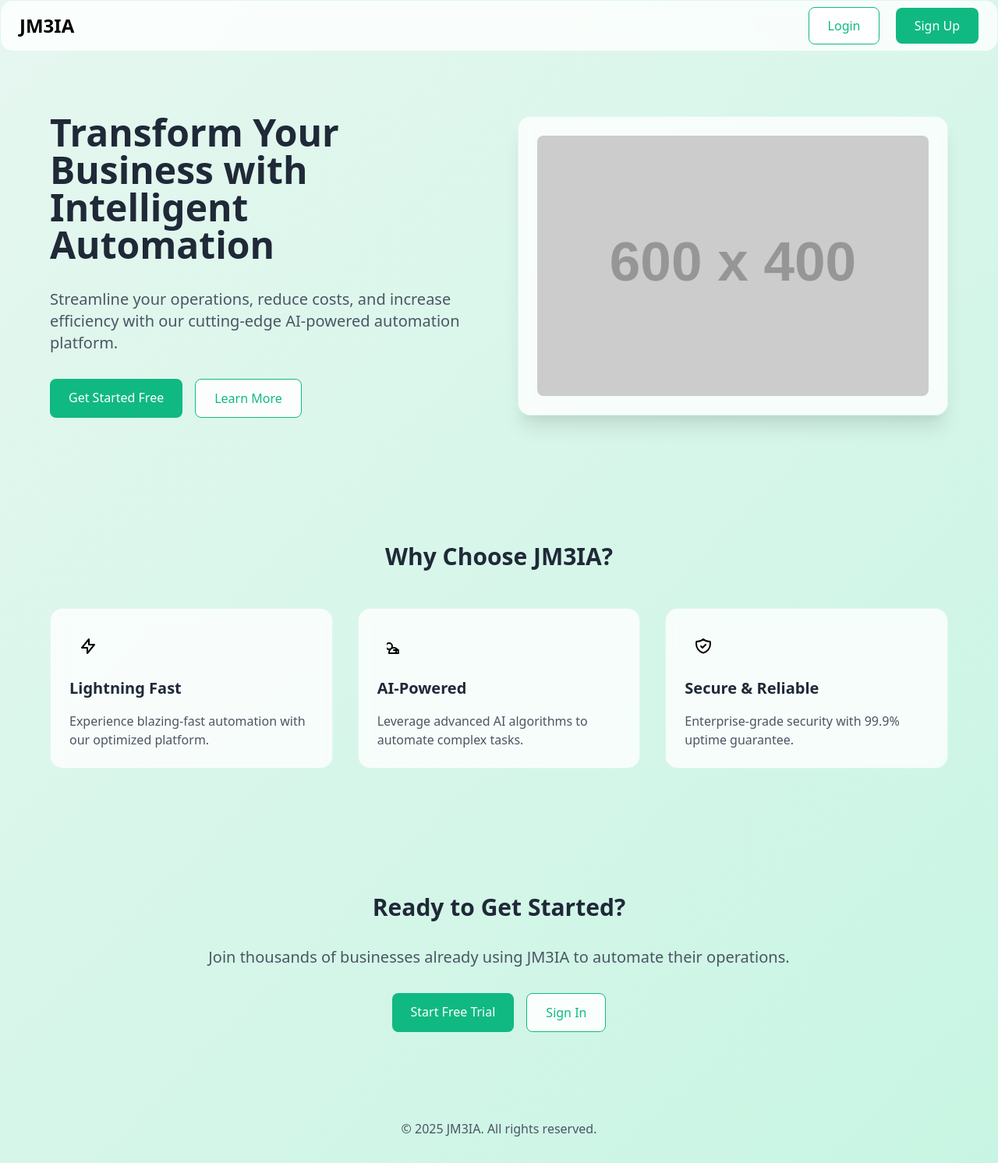
After one commit to OkbaBk9/Auth-Template, a Flask app: template templates/home.html in a window 1280 px wide. The commit adds this page. Shown: the whole page at 78% size. Run offline with Flask 3, Linux system fonts and the light colour scheme; the template is opened without the code that fills it, so the values that code supplies are empty; grey boxes labelled with a size stand in for pictures from a placeholder-image service; some libraries are stand-ins or nearby versions.

Commit message:
Add hero section and navigation
Implement a hero section with links to login and signup, and add navigation to guide users to the dashboard.

```diff
--- a/app.py
+++ b/app.py
@@ -1,4 +1,3 @@
-
 from flask import Flask, render_template, request, redirect, url_for, flash, session
 import os
 from werkzeug.security import generate_password_hash, check_password_hash
@@ -15,7 +14,7 @@ reset_tokens = {}
 
 @app.route('/')
 def index():
-    return redirect(url_for('login'))
+    return render_template('home.html')
 
 @app.route('/login', methods=['GET', 'POST'])
 def login():
--- /dev/null
+++ b/templates/base_main.html
@@ -0,0 +1,63 @@
+
+<!DOCTYPE html>
+<html lang="en">
+<head>
+    <meta charset="UTF-8">
+    <meta name="viewport" content="width=device-width, initial-scale=1.0">
+    <title>{% block title %}JM3IA Platform{% endblock %}</title>
+    <link href="https://cdn.jsdelivr.net/npm/tailwindcss@2.2.19/dist/tailwind.min.css" rel="stylesheet">
+    <style>
+        .glass-card {
+            background-color: rgba(255, 255, 255, 0.8);
+            backdrop-filter: blur(10px);
+            border: 1px solid rgba(167, 233, 210, 0.3);
+            border-radius: 1rem;
+        }
+        .gradient-bg {
+            background: linear-gradient(135deg, #e6f7f0 0%, #c8f5e3 100%);
+        }
+        .primary-button {
+            background-color: #10b981;
+            color: white;
+            padding: 0.75rem 1.5rem;
+            border-radius: 0.5rem;
+            font-weight: 500;
+            transition: background-color 0.2s;
+        }
+        .primary-button:hover {
+            background-color: #0d9669;
+        }
+        .secondary-button {
+            background-color: rgba(255, 255, 255, 0.9);
+            color: #10b981;
+            padding: 0.75rem 1.5rem;
+            border-radius: 0.5rem;
+            font-weight: 500;
+            transition: all 0.2s;
+            border: 1px solid #10b981;
+        }
+        .secondary-button:hover {
+            background-color: #10b981;
+            color: white;
+        }
+    </style>
+    {% block extra_styles %}{% endblock %}
+</head>
+<body class="gradient-bg min-h-screen">
+    <nav class="py-4 px-6 flex items-center justify-between glass-card">
+        <a href="/" class="text-2xl font-bold text-[#10b981]">JM3IA</a>
+        <div class="space-x-4">
+            <a href="{{ url_for('login') }}" class="secondary-button">Login</a>
+            <a href="{{ url_for('signup') }}" class="primary-button">Sign Up</a>
+        </div>
+    </nav>
+
+    {% block content %}{% endblock %}
+
+    <footer class="py-8 px-6 text-center text-gray-600">
+        <p>&copy; 2025 JM3IA. All rights reserved.</p>
+    </footer>
+
+    {% block scripts %}{% endblock %}
+</body>
+</html>
--- a/templates/forgot_password.html
+++ b/templates/forgot_password.html
@@ -1,9 +1,8 @@
-
 {% extends "base.html" %}
 
 {% block title %}Forgot Password - JM3IA{% endblock %}
 
-{% block content %}
+{% block auth_content %}
 <h2 class="text-2xl font-semibold text-center mb-6">Reset Password</h2>
 <p class="text-gray-600 text-center mb-6">Enter your email address and we will send you a link to reset your password.</p>
 
--- /dev/null
+++ b/templates/home.html
@@ -0,0 +1,94 @@
+
+{% extends "base_main.html" %}
+
+{% block title %}JM3IA - Intelligent Automation Platform{% endblock %}
+
+{% block content %}
+<main>
+    <!-- Hero Section -->
+    <section class="py-20 px-6">
+        <div class="max-w-6xl mx-auto">
+            <div class="flex flex-col lg:flex-row items-center gap-12">
+                <div class="lg:w-1/2 space-y-8">
+                    <h1 class="text-4xl md:text-5xl font-bold text-gray-800 leading-tight">
+                        Transform Your Business with <span class="text-[#10b981]">Intelligent Automation</span>
+                    </h1>
+                    <p class="text-xl text-gray-600">
+                        Streamline your operations, reduce costs, and increase efficiency with our cutting-edge AI-powered automation platform.
+                    </p>
+                    <div class="flex gap-4">
+                        <a href="{{ url_for('signup') }}" class="primary-button">
+                            Get Started Free
+                        </a>
+                        <a href="#features" class="secondary-button">
+                            Learn More
+                        </a>
+                    </div>
+                </div>
+                <div class="lg:w-1/2">
+                    <div class="glass-card p-6 rounded-2xl shadow-xl">
+                        <img src="https://placehold.co/600x400/e6f7f0/10b981" alt="Platform Preview" class="rounded-lg w-full">
+                    </div>
+                </div>
+            </div>
+        </div>
+    </section>
+
+    <!-- Features Section -->
+    <section id="features" class="py-20 px-6 bg-white/50">
+        <div class="max-w-6xl mx-auto">
+            <h2 class="text-3xl font-bold text-center mb-12 text-gray-800">Why Choose JM3IA?</h2>
+            <div class="grid md:grid-cols-2 lg:grid-cols-3 gap-8">
+                <!-- Feature 1 -->
+                <div class="glass-card p-6 space-y-4">
+                    <div class="w-12 h-12 bg-[#10b981]/20 rounded-lg flex items-center justify-center">
+                        <svg class="w-6 h-6 text-[#10b981]" fill="none" stroke="currentColor" viewBox="0 0 24 24">
+                            <path stroke-linecap="round" stroke-linejoin="round" stroke-width="2" d="M13 10V3L4 14h7v7l9-11h-7z"/>
+                        </svg>
+                    </div>
+                    <h3 class="text-xl font-semibold text-gray-800">Lightning Fast</h3>
+                    <p class="text-gray-600">Experience blazing-fast automation with our optimized platform.</p>
+                </div>
+
+                <!-- Feature 2 -->
+                <div class="glass-card p-6 space-y-4">
+                    <div class="w-12 h-12 bg-[#10b981]/20 rounded-lg flex items-center justify-center">
+                        <svg class="w-6 h-6 text-[#10b981]" fill="none" stroke="currentColor" viewBox="0 0 24 24">
+                            <path stroke-linecap="round" stroke-linejoin="round" stroke-width="2" d="M12 15v2m0 0v3m0-3h3m-3 0h-3m-2-5a4 4 0 11-8 0 4 4 0 018 0zM3 20a6 6 0 0112 0v1H3v-1z"/>
+                        </svg>
+                    </div>
+                    <h3 class="text-xl font-semibold text-gray-800">AI-Powered</h3>
+                    <p class="text-gray-600">Leverage advanced AI algorithms to automate complex tasks.</p>
+                </div>
+
+                <!-- Feature 3 -->
+                <div class="glass-card p-6 space-y-4">
+                    <div class="w-12 h-12 bg-[#10b981]/20 rounded-lg flex items-center justify-center">
+                        <svg class="w-6 h-6 text-[#10b981]" fill="none" stroke="currentColor" viewBox="0 0 24 24">
+                            <path stroke-linecap="round" stroke-linejoin="round" stroke-width="2" d="M9 12l2 2 4-4m5.618-4.016A11.955 11.955 0 0112 2.944a11.955 11.955 0 01-8.618 3.04A12.02 12.02 0 003 9c0 5.591 3.824 10.29 9 11.622 5.176-1.332 9-6.03 9-11.622 0-1.042-.133-2.052-.382-3.016z"/>
+                        </svg>
+                    </div>
+                    <h3 class="text-xl font-semibold text-gray-800">Secure & Reliable</h3>
+                    <p class="text-gray-600">Enterprise-grade security with 99.9% uptime guarantee.</p>
+                </div>
+            </div>
+        </div>
+    </section>
+
+    <!-- CTA Section -->
+    <section class="py-20 px-6">
+        <div class="max-w-4xl mx-auto text-center space-y-8">
+            <h2 class="text-3xl font-bold text-gray-800">Ready to Get Started?</h2>
+            <p class="text-xl text-gray-600">Join thousands of businesses already using JM3IA to automate their operations.</p>
+            <div class="flex gap-4 justify-center">
+                <a href="{{ url_for('signup') }}" class="primary-button">
+                    Start Free Trial
+                </a>
+                <a href="{{ url_for('login') }}" class="secondary-button">
+                    Sign In
+                </a>
+            </div>
+        </div>
+    </section>
+</main>
+{% endblock %}
--- a/templates/login.html
+++ b/templates/login.html
@@ -1,9 +1,8 @@
-
 {% extends "base.html" %}
 
 {% block title %}Login - JM3IA{% endblock %}
 
-{% block content %}
+{% block auth_content %}
 <h2 class="text-2xl font-semibold text-center mb-6">Sign In</h2>
 <form method="POST" action="{{ url_for('login') }}">
     {% if error %}
--- a/templates/reset_password.html
+++ b/templates/reset_password.html
@@ -1,9 +1,8 @@
-
 {% extends "base.html" %}
 
 {% block title %}Reset Password - JM3IA{% endblock %}
 
-{% block content %}
+{% block auth_content %}
 <h2 class="text-2xl font-semibold text-center mb-6">Set New Password</h2>
 <p class="text-gray-600 text-center mb-6">Create a new password for your account.</p>
 
--- a/templates/signup.html
+++ b/templates/signup.html
@@ -1,9 +1,8 @@
-
 {% extends "base.html" %}
 
 {% block title %}Sign Up - JM3IA{% endblock %}
 
-{% block content %}
+{% block auth_content %}
 <h2 class="text-2xl font-semibold text-center mb-6">Create Account</h2>
 <form method="POST" action="{{ url_for('signup') }}">
     {% if error %}
```
Also changed, not shown: templates/base.html (+8 -29 lines).
